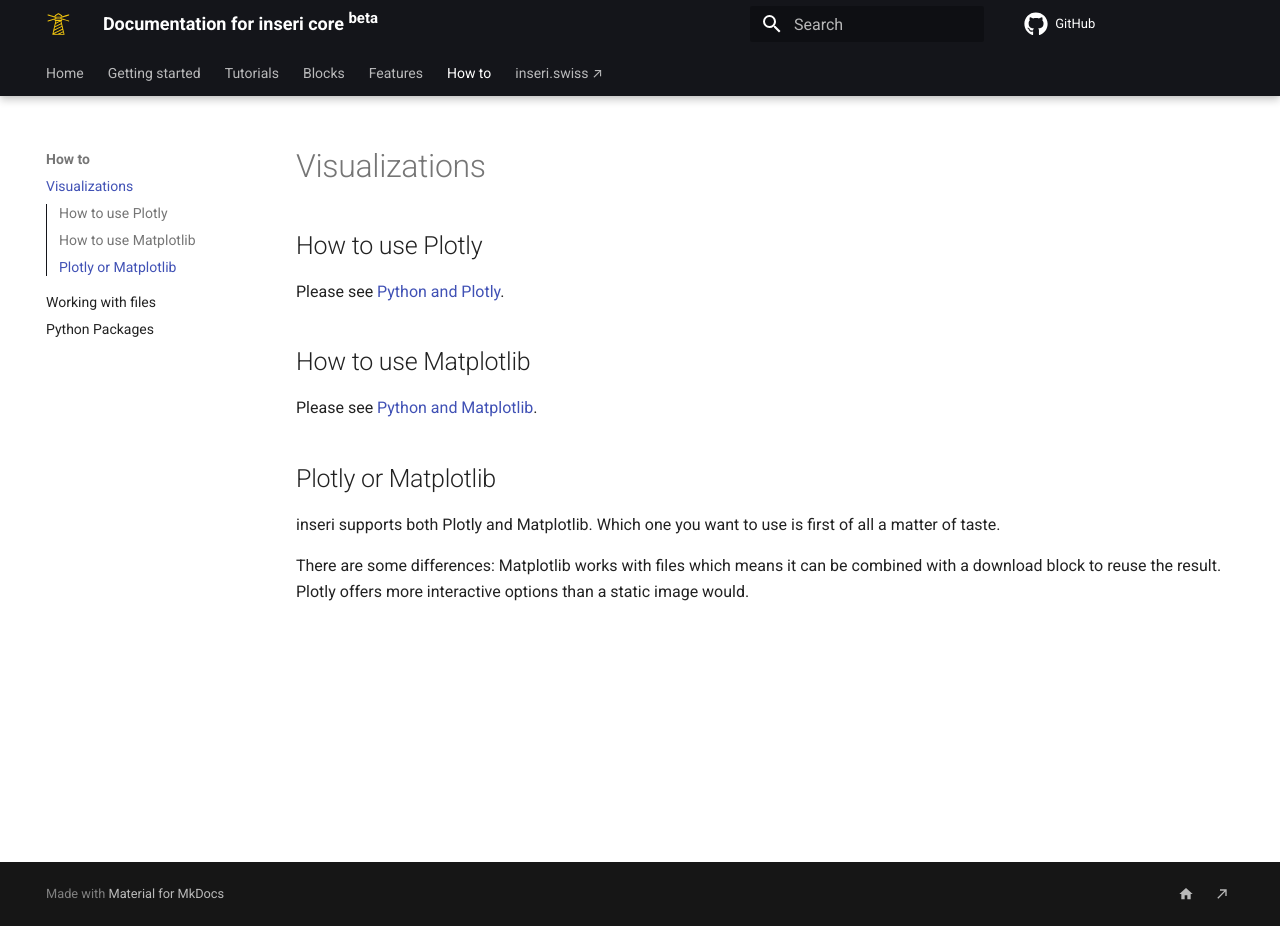
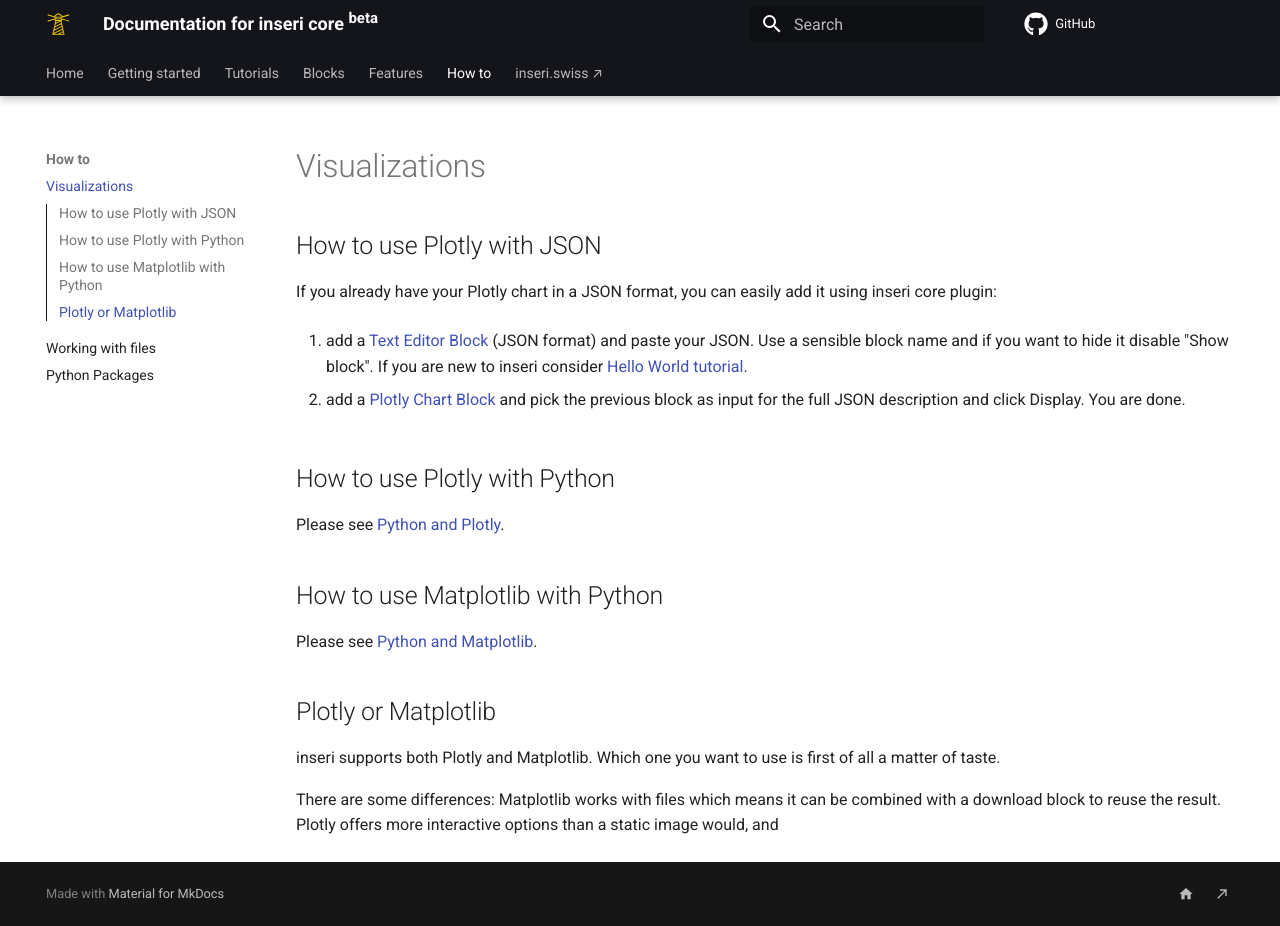
Before and after one commit to inseri-swiss/inseri-core-wp, an MkDocs documentation site: the page built from docs/how-to/visualizations.md, in a window 1280 px wide and 926 px high. Built offline with MkDocs 1.6.1 and Material for MkDocs 9.7.7, drawn with Linux system fonts in a browser that asks for light colours; comment, search, counter and statistics services are not loaded.

Commit message:
docs: add how to used Plotly

```diff
--- a/docs/how-to/visualizations.md
+++ b/docs/how-to/visualizations.md
@@ -1,10 +1,18 @@
 # Visualizations
 
-## How to use Plotly
+## How to use Plotly with JSON
+
+If you already have your Plotly chart in a JSON format, you can easily add it using inseri core plugin:
+
+1. add a [Text Editor Block](../blocks/textEditor.md){:target="\_blank"} (JSON format) and paste your JSON. Use a sensible block name and if you want to hide it disable "Show block". If you are new to inseri consider [Hello World tutorial](../tutorials/hello-world.md){:target="\_blank"}.
+
+2. add a [Plotly Chart Block](../blocks/plotly.md) and pick the previous block as input for the full JSON description and click Display. You are done.
+
+## How to use Plotly with Python
 
 Please see [Python and Plotly](https://inseri.swiss/2023/06/python-and-plotly/){:target="\_blank"}.
 
-## How to use Matplotlib
+## How to use Matplotlib with Python
 
 Please see [Python and Matplotlib](https://inseri.swiss/2023/06/python-and-matplotlib/){:target="\_blank"}.
 
@@ -13,4 +21,4 @@ Please see [Python and Matplotlib](https://inseri.swiss/2023/06/python-and-matpl
 inseri supports both Plotly and Matplotlib. Which one you want to use is first of all a matter of taste.
 
 There are some differences: Matplotlib works with files which means it can be combined with a download block to reuse the result.
-Plotly offers more interactive options than a static image would.
+Plotly offers more interactive options than a static image would, and
```
